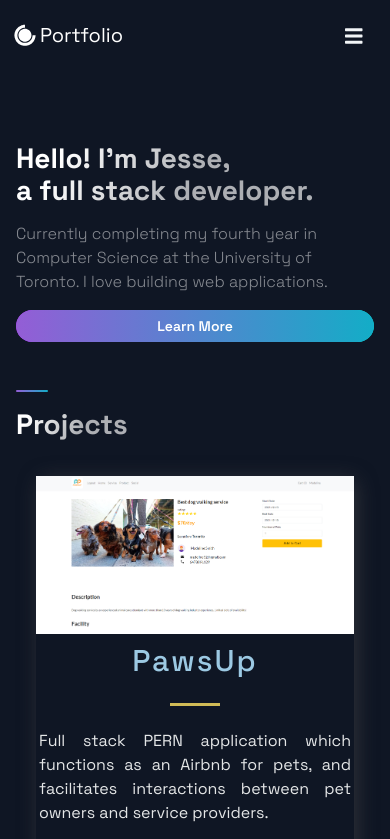
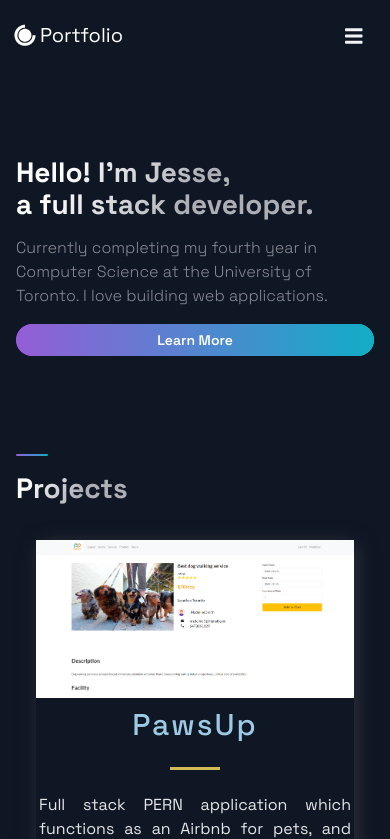
Before and after one commit to Jesse1786/portfolio-site, a Next.js app: page / in a window 390 px wide. Shown: the top 839 px of the page. Built offline with nearby package versions, Linux system fonts and the light colour scheme.

Commit message:
Added better styling to hero section for mobile.

```diff
--- a/src/styles/GlobalComponents/index.js
+++ b/src/styles/GlobalComponents/index.js
@@ -30,13 +30,13 @@ export const HeroSection = styled(Section)`
   align-items: center;
 
   @media ${(props) => props.theme.breakpoints.md} {
-    padding: 24px 48px 0;
+    padding: 24px 48px 0 0;
     flex-direction: column;
     height: auto;
   }
 
   @media ${(props) => props.theme.breakpoints.sm} {
-    padding: ${(props) => (props.nopadding ? "0" : "16px 16px 0")};
+    padding: ${(props) => (props.nopadding ? "0" : "30px 16px 50px")};
 
     width: calc(100vw - 32px);
     flex-direction: column;
@@ -104,6 +104,7 @@ export const SectionTitle = styled.h2`
 `;
 
 export const SectionText = styled.p`
+  width: 80vw;
   max-width: 800px;
   font-size: 24px;
   line-height: 40px;
@@ -112,6 +113,7 @@ export const SectionText = styled.p`
   color: rgba(255, 255, 255, 0.5);
 
   @media ${(props) => props.theme.breakpoints.md} {
+    width: auto;
     max-width: 670px;
     font-size: 20px;
     line-height: 32px;
@@ -119,6 +121,7 @@ export const SectionText = styled.p`
   }
 
   @media ${(props) => props.theme.breakpoints.sm} {
+    width: auto;
     font-size: 16px;
     line-height: 24px;
     padding-bottom: 16px;
```
